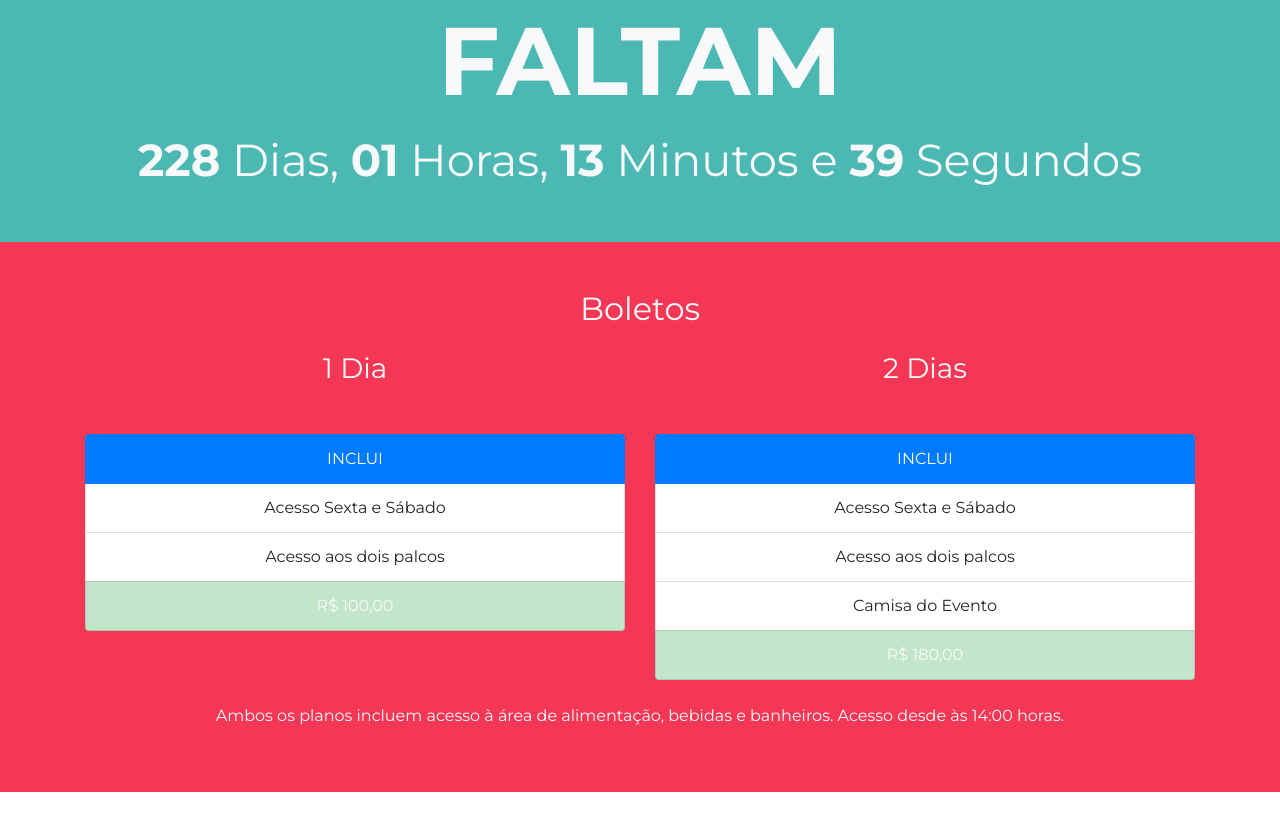
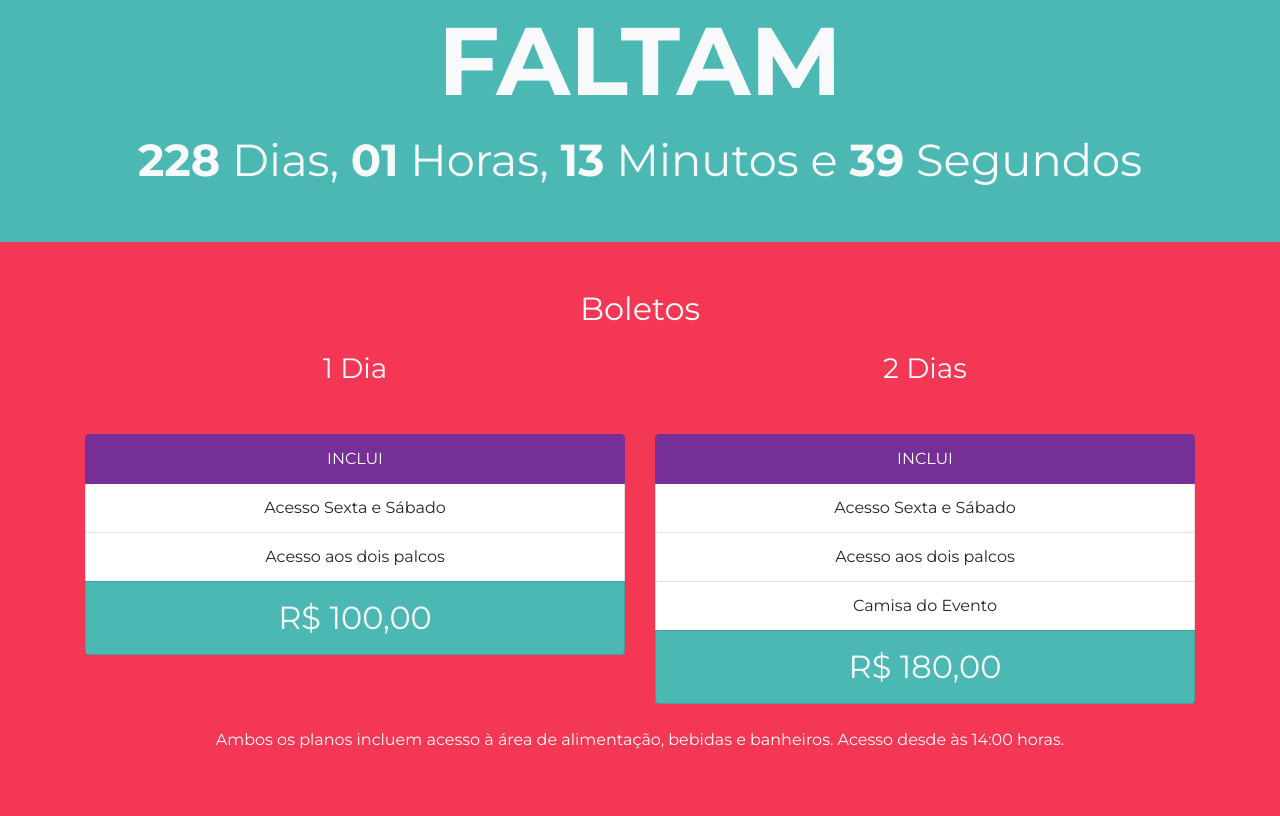
Before and after one commit to thiagobianeck/templatefestival, a plain HTML site: page index.html in a window 1280 px wide. Shown: the part 3007-3823 px from the top of the page. Before the commit the page ends 3799 px from the top, so only its background shows below. Drawn offline with nearby package versions, Linux system fonts and the light colour scheme.

Commit message:
Aplicando estilos à seção de boletos

```diff
--- a/css/style.css
+++ b/css/style.css
@@ -124,3 +124,18 @@ body {
 .data span {
     font-weight: 700;
 }
+
+/** Boletos ***/
+
+.boletos .preco {
+    font-size: 2rem;
+}
+
+.boletos .active {
+    background-color: #752f97!important;
+    border-color: #752f97!important;
+}
+
+.list-group-item-success {
+    background-color: #4CB8B3!important;
+}
```
